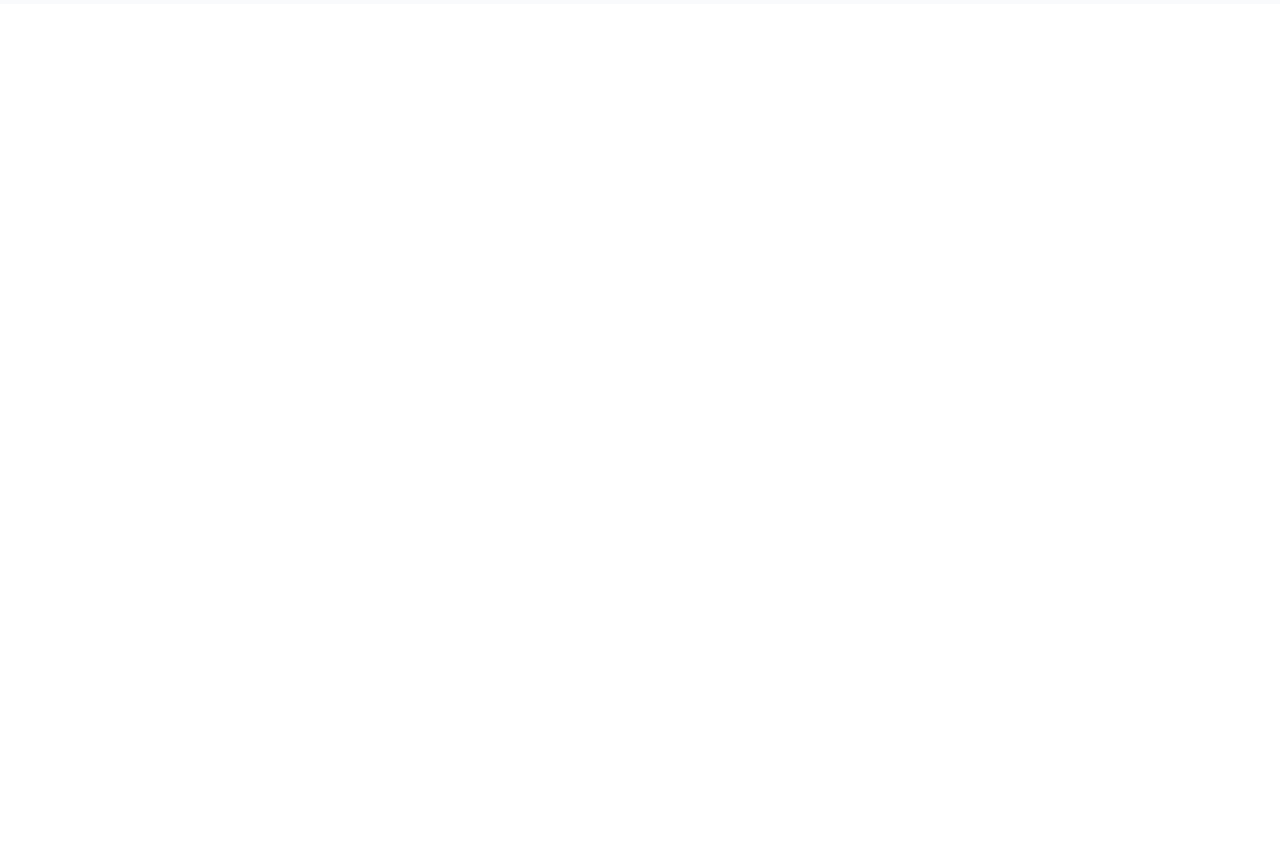
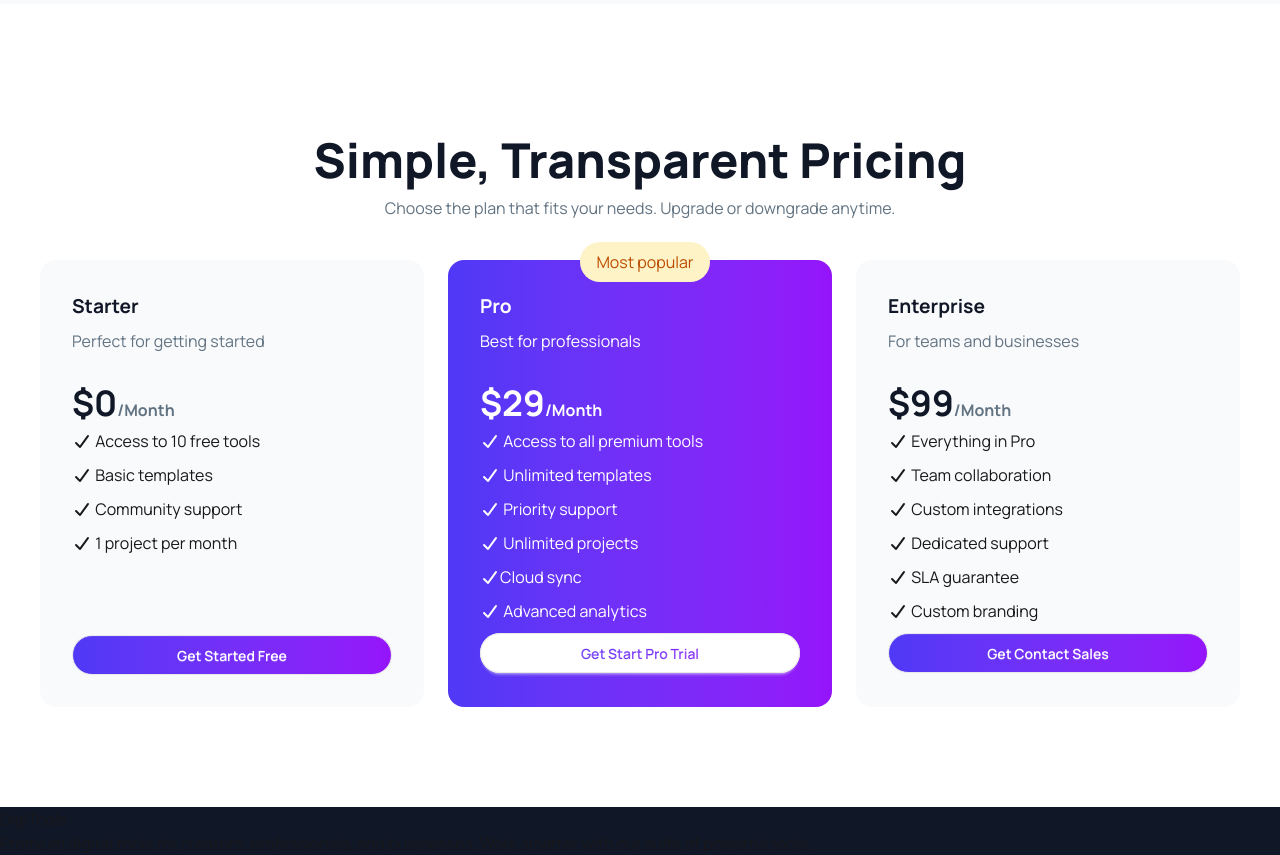
Before and after one commit to TonmoyX/Assignment-6, a React (Vite) app: page / in a window 1280 px wide. Shown: the part 1940-2795 px from the top of the page. Before the commit the page ends 1944 px from the top, so only its background shows below. Built offline with nearby package versions, Linux system fonts and the light colour scheme.

Commit message:
footer add

```diff
--- a/src/App.jsx
+++ b/src/App.jsx
@@ -3,11 +3,14 @@ import Nav from './Component/Nav'
 import Banner from './Component/Banner'
 import ClientCount from './Component/ClientCount'
 import ThreeStep from './Component/ThreeStep'
+import Pricing from './Component/Pricing'
+import Foot from './Component/Foot'
 
 import banner from './assets/banner.png'
 import user from './assets/user.png'
 import packagimg from './assets/package.png'
 import rocket from './assets/rocket.png'
+
 function App() {
   return (
     <>
@@ -20,6 +23,10 @@ function App() {
       packagimg={packagimg}
       rocket={rocket}
       ></ThreeStep>
+
+      <Pricing></Pricing>
+      <Foot></Foot>
+
     </>
   )
 }
--- /dev/null
+++ b/src/Component/Foot.jsx
@@ -0,0 +1,16 @@
+import React from 'react';
+
+const Foot = () => {
+    return (
+        <div className='bg-[#101727]'>
+            <div>
+                <div>
+                    <h1 className=''>DigiTools</h1>
+                    <p>Premium digital tools for creators, professionals, and businesses. Work smarter with our suite of powerful tools.</p>
+                </div>
+            </div>
+        </div>
+    );
+};
+
+export default Foot;
--- /dev/null
+++ b/src/Component/Pricing.jsx
@@ -0,0 +1,65 @@
+import React from 'react';
+
+const Pricing = () => {
+    return (
+        <div className='max-w-[1200px] mx-auto mb-[100px]'>
+           <div>
+            <h1 className='text-center text-[#101727] text-[3rem] font-extrabold'>Simple, Transparent Pricing</h1>
+            <p className='text-center text-[#627382]'>Choose the plan that fits your needs. Upgrade or downgrade anytime.</p>
+           </div>
+           <div className='mt-[40px] grid grid-cols-3 gap-6'>
+            <div className='bg-[#F9FAFC] p-8 rounded-2xl'>
+            <h1 className='text-[#101727] text-[1.2rem] font-bold'>Starter</h1>
+            <p className='text-[#627382] mt-[8px]'>Perfect for getting started</p>
+
+            <h1 className='text-[#101727] text-[2.2rem] font-bold mt-[24px]'>$0<span className='text-[#627382] text-[1rem]'>/Month</span></h1>
+            <div className='space-y-2.5'>
+                <p><i class="fa-solid fa-check"></i> Access to 10 free tools</p>
+                <p><i class="fa-solid fa-check"></i> Basic templates</p>
+                <p><i class="fa-solid fa-check"></i> Community support</p>
+                <p><i class="fa-solid fa-check"></i> 1 project per month</p>
+            </div>
+
+            <button className='btn w-full mt-[80px] bg-gradient-to-r from-[#4F39F6] to-[#9514FA] text-white rounded-full'>Get Started Free</button>
+            </div>
+
+            <div className='bg-gradient-to-r from-[#4F39F6] to-[#9514FA] p-8 rounded-2xl'>
+                <h2 className='bg-[#FEF3C6] text-[#BB4D00] p-2 w-[130px] text-center mt-[-50px] ml-[100px] rounded-full'>Most popular</h2>
+            <h1 className='text-white text-[1.2rem] font-bold mt-[10px]'>Pro</h1>
+            <p className='text-white mt-[8px]'>Best for professionals</p>
+
+            <h1 className='text-white text-[2.2rem] font-bold mt-[24px]'>$29<span className='text-white text-[1rem]'>/Month</span></h1>
+            <div className='space-y-2.5'>
+                <p className='text-white'><i class="fa-solid fa-check"></i> Access to all premium tools</p>
+                <p className='text-white'><i class="fa-solid fa-check"></i> Unlimited templates</p>
+                <p className='text-white'><i class="fa-solid fa-check"></i> Priority support</p>
+                <p className='text-white'><i class="fa-solid fa-check"></i> Unlimited projects</p>
+                <p className='text-white'><i class="fa-solid fa-check"></i>Cloud sync</p>
+                <p className='text-white'><i class="fa-solid fa-check"></i> Advanced analytics</p>
+            </div>
+                <div className='bg-white mt-[10px] rounded-full'>
+            <button className='btn w-full bg-gradient-to-r from-[#4F39F6] to-[#9514FA] text-transparent bg-clip-text rounded-full'>Get Start Pro Trial</button></div>
+            </div>
+            <div className='bg-[#F9FAFC] p-8 rounded-2xl'>
+            <h1 className='text-[#101727] text-[1.2rem] font-bold'>Enterprise</h1>
+            <p className='text-[#627382] mt-[8px]'>For teams and businesses</p>
+
+            <h1 className='text-[#101727] text-[2.2rem] font-bold mt-[24px]'>$99<span className='text-[#627382] text-[1rem]'>/Month</span></h1>
+            <div className='space-y-2.5'>
+                <p><i class="fa-solid fa-check"></i> Everything in Pro</p>
+                <p><i class="fa-solid fa-check"></i> Team collaboration</p>
+                <p><i class="fa-solid fa-check"></i> Custom integrations</p>
+                <p><i class="fa-solid fa-check"></i> Dedicated support</p>
+                <p><i class="fa-solid fa-check"></i> SLA guarantee</p>
+                <p><i class="fa-solid fa-check"></i> Custom branding</p>
+            </div>
+
+            <button className='btn mt-[10px] w-full bg-gradient-to-r from-[#4F39F6] to-[#9514FA] text-white rounded-full'>Get Contact Sales</button>
+            </div>
+
+           </div>
+        </div>
+    );
+};
+
+export default Pricing;
--- a/src/Component/ThreeStep.jsx
+++ b/src/Component/ThreeStep.jsx
@@ -3,7 +3,7 @@ import React from 'react';
 const ThreeStep = ({user, packagimg, rocket}) => {
     return (
         <div className=" bg-[#F9FAFC]">
-            <div className='max-w-[1200px] mx-auto mt-[120px] pb-[120px]'>
+            <div className='max-w-[1200px] mx-auto mt-[120px] pb-[120px] mb-[120px]'>
             <div className='pt-[120px]'>
                 <h1 className='text-center text-[4rem] text-[#101727] font-extrabold'>Get Started in 3 Steps</h1>
                 <p className='text-center text-[#627382] text-[1rem]'>Start using premium digital tools in minutes, not hours.</p>
```
